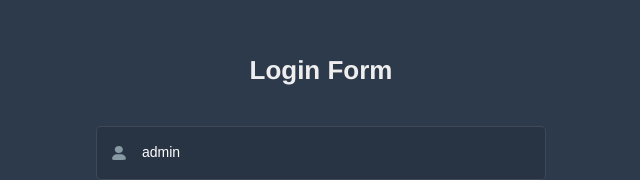
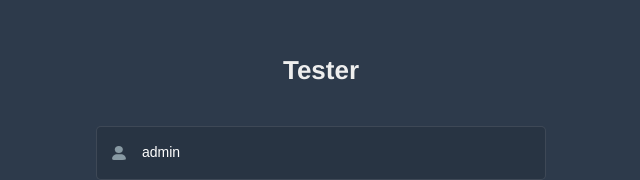
Before and after one commit to Gideon0314/tester_web, a Vue app: page /#/login in a window 1280 px wide. Shown: the part 104-284 px from the top of the page, without its empty margins (319-959 px from the left). Built offline with nearby package versions, Linux system fonts and the light colour scheme.

Commit message:
V1.0.0 更新登录页tittle

```diff
--- a/src/views/login/index.vue
+++ b/src/views/login/index.vue
@@ -3,7 +3,7 @@
     <el-form ref="loginForm" :model="loginForm" :rules="loginRules" class="login-form" auto-complete="on" label-position="left">
 
       <div class="title-container">
-        <h3 class="title">Login Form</h3>
+        <h3 class="title">Tester</h3>
       </div>
 
       <el-form-item prop="username">
```
